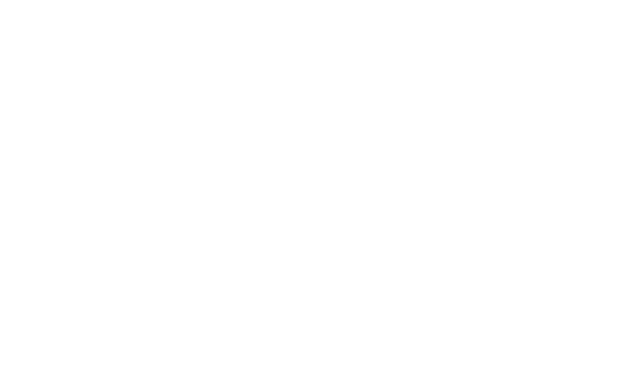
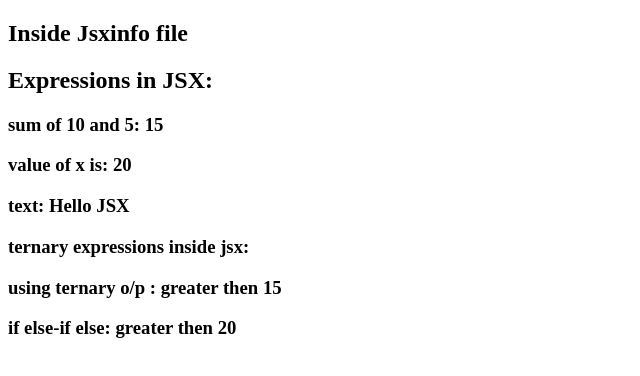
Before and after one commit to muazimmaqbool/Reactjs-with-Me, a React (Create React App) app: page / in a window 1280 px wide. Shown: the top 376 px of the page, without its empty margins (0-640 px from the left). Built offline with nearby package versions, Linux system fonts and the light colour scheme.

Commit message:
if else-if else in ternary

```diff
--- a/src/App.jsx
+++ b/src/App.jsx
@@ -53,7 +53,7 @@ function App() {
       {/* <h1>Inside App.jsx</h1> */}
 
       {/*used to explain JSX */}
-      {/* <Jsxinfo/> */}
+      <Jsxinfo/>
 
       {/*used to explain components */}
       {/* <Com/>  */}
--- a/src/Components/Jsxinfo.jsx
+++ b/src/Components/Jsxinfo.jsx
@@ -16,6 +16,10 @@ const Jsxinfo = () => {
       <h3>text: {text}</h3>
       <h3>ternary expressions inside jsx:</h3>
       <h3>using ternary o/p : {x < 15 ? "less then 15" : "greater then 15"}</h3>
+      <h3>
+        if else-if else:{" "}
+        {x < 15 ? "less than 15" : x < 20 ? "less than 20" : "greater then 20"}
+      </h3>
     </>
   );
 };
```
